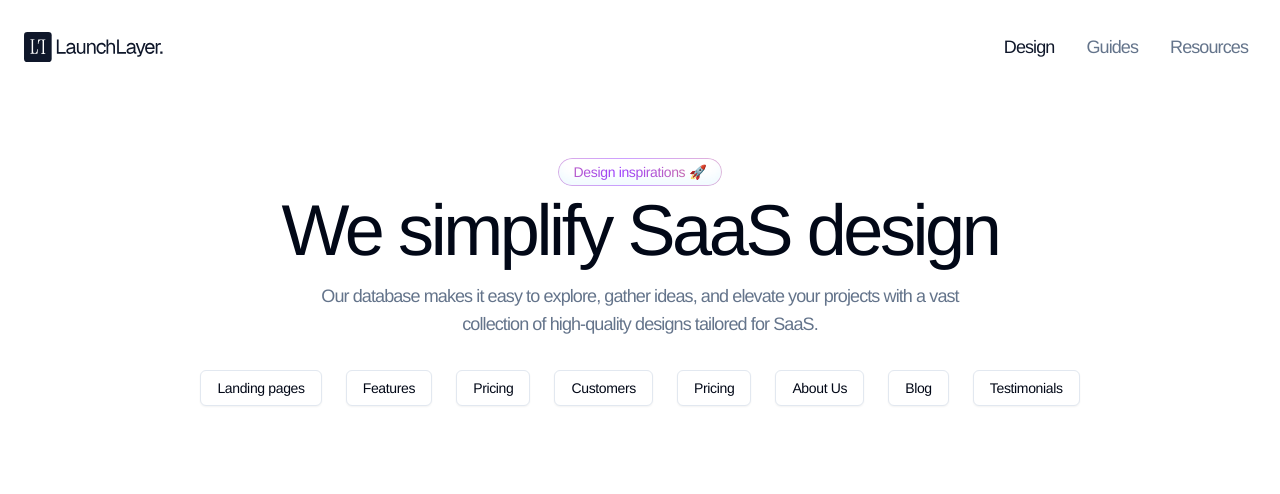
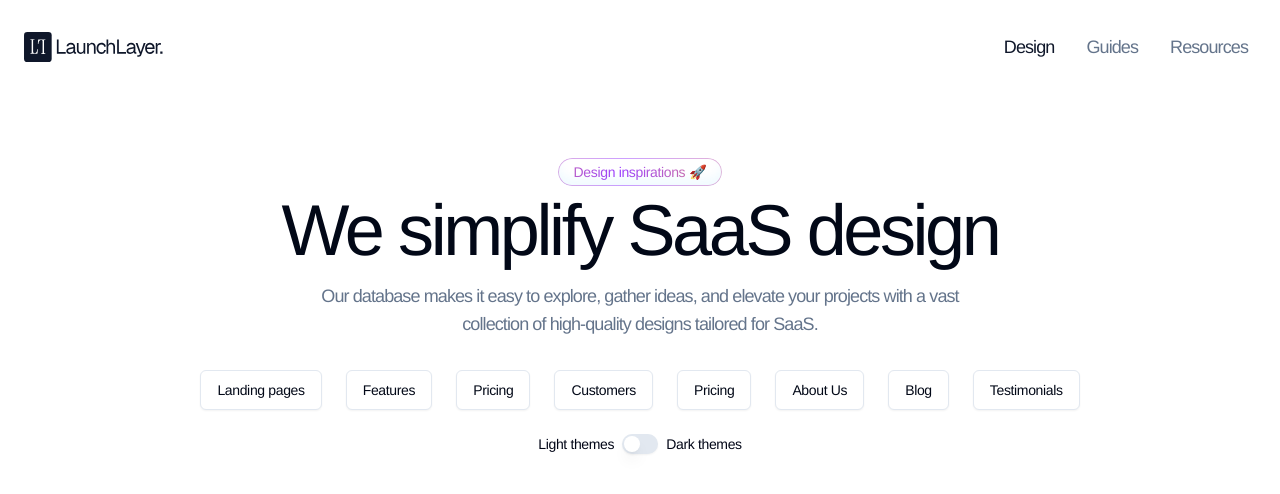
Before and after one commit to PiyushG-dev/launchlayer, a Next.js app: page / in a window 1280 px wide. Shown: the top 494 px of the page. Built offline with nearby package versions, Linux system fonts and the light colour scheme.

Commit message:
themes switch added

```diff
--- a/app/page.js
+++ b/app/page.js
@@ -2,11 +2,13 @@
 import { Button } from "@/components/ui/button";
 import { designLinks } from "@/constants";
 import Link from "next/link";
+import { Switch } from "@/components/ui/switch";
 export default function Home() {
   return (
     <>
       <HeroHeading title="SaaS design" label="Design inspirations" emoji="🚀" />
-      <div className="max-w-screen-xl mx-auto flex justify-center gap-6">
+      <div className="max-w-screen-xl mx-auto flex flex-col items-center gap-6">
+        <div className="flex items-center gap-6">
           {designLinks.map((link) => {
             return (
               <Button variant="outline" asChild key={link.id}>
@@ -15,6 +17,16 @@
             );
           })}
         </div>
+        <div className="flex items-center gap-2">
+          <p className="text-sm text-slate-950 font-medium tracking-tight">
+            Light themes
+          </p>
+          <Switch />
+          <p className="text-sm text-slate-950 font-medium tracking-tight">
+            Dark themes
+          </p>
+        </div>
+      </div>
     </>
   );
 }
--- a/components/ui/button.jsx
+++ b/components/ui/button.jsx
@@ -21,7 +21,7 @@
         link: "text-primary underline-offset-4 hover:underline",
       },
       size: {
-        default: "h-9 px-4 py-2",
+        default: "h-10 px-4 py-2",
         sm: "h-8 rounded-md px-3 text-xs",
         lg: "h-10 rounded-md px-8",
         icon: "h-9 w-9",
--- /dev/null
+++ b/components/ui/switch.jsx
@@ -0,0 +1,24 @@
+"use client"
+
+import * as React from "react"
+import * as SwitchPrimitives from "@radix-ui/react-switch"
+
+import { cn } from "@/lib/utils"
+
+const Switch = React.forwardRef(({ className, ...props }, ref) => (
+  <SwitchPrimitives.Root
+    className={cn(
+      "peer inline-flex h-5 w-9 shrink-0 cursor-pointer items-center rounded-full border-2 border-transparent shadow-sm transition-colors focus-visible:outline-none focus-visible:ring-2 focus-visible:ring-ring focus-visible:ring-offset-2 focus-visible:ring-offset-background disabled:cursor-not-allowed disabled:opacity-50 data-[state=checked]:bg-primary data-[state=unchecked]:bg-input",
+      className
+    )}
+    {...props}
+    ref={ref}>
+    <SwitchPrimitives.Thumb
+      className={cn(
+        "pointer-events-none block h-4 w-4 rounded-full bg-background shadow-lg ring-0 transition-transform data-[state=checked]:translate-x-4 data-[state=unchecked]:translate-x-0"
+      )} />
+  </SwitchPrimitives.Root>
+))
+Switch.displayName = SwitchPrimitives.Root.displayName
+
+export { Switch }
--- a/package.json
+++ b/package.json
@@ -10,6 +10,7 @@
   },
   "dependencies": {
     "@radix-ui/react-slot": "^1.1.0",
+    "@radix-ui/react-switch": "^1.1.1",
     "class-variance-authority": "^0.7.0",
     "clsx": "^2.1.1",
     "lucide-react": "^0.454.0",
```
Also changed, not shown: 1 other file (tests, documents, lock files or other folders). Lines whose indentation alone changed are shown as unchanged.
